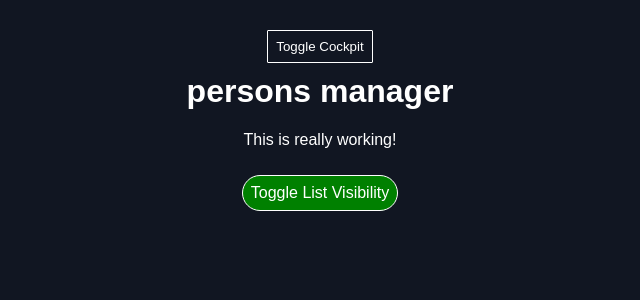
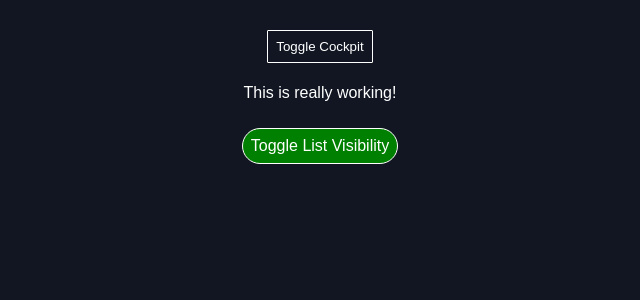
Before and after one commit to Mi-Ski/react-app, a React app: page / in a window 1280 px wide. Shown: the top 300 px of the page, without its empty margins (320-960 px from the left). Built offline with nearby package versions, Linux system fonts and the light colour scheme.

Commit message:
higher order components

```diff
--- a/src/components/Persons/Person/Person.js
+++ b/src/components/Persons/Person/Person.js
@@ -1,4 +1,5 @@
 import React, { Component } from "react";
+import Aux from "../../../hoc/Aux";
 import classes from "./Person.css";
 
 export default class Person extends Component {
@@ -7,6 +8,10 @@ export default class Person extends Component {
 
     // in class based components props are accesses with "this.props" since they're properties of the class
     return (
+      // react.createElement -> (type, [props], [...children])
+      // can use only one type, (h1, react component or jk)
+      // Aux can also be replaced with React.Fragment, which works by default
+      <Aux>
         <div className={classes.Person}>
           <p onClick={this.props.click}>
             I'm {this.props.name} and I'm {this.props.age} years old.{" "}
@@ -18,6 +23,7 @@ export default class Person extends Component {
             defaultValue={this.props.name}
           />
         </div>
+      </Aux>
     );
   }
 }
--- a/src/components/Persons/Persons.js
+++ b/src/components/Persons/Persons.js
@@ -44,7 +44,7 @@ export default class Persons extends PureComponent {
           click={() => this.props.clicked(index)}
           changed={(event) => this.props.changed(event, el.id)}
         />
-      );
-    });
+      )
+    })
   }
 }
--- a/src/containers/App.css
+++ b/src/containers/App.css
@@ -1,7 +1,12 @@
 *{
+  margin-top: 10px;
+}
+
+.App{
   text-align: center;
   margin-top: 10px;
 }
+
 
 button{
   background-color: rgba(0, 84, 105, 0);
--- a/src/containers/App.js
+++ b/src/containers/App.js
@@ -2,6 +2,8 @@ import React, { Component } from "react";
 import Persons from "../components/Persons/Persons";
 import Cockpit from "../components/Cockpit/Cockpit";
 import classes from "./App.css";
+import withClass from "../hoc/withClass"
+import Aux from "../hoc/Aux"
 
 class App extends Component {
   constructor(props) {
@@ -34,7 +36,7 @@ class App extends Component {
   }
 
   getSnapshotBeforeUpdate() {
-    return "haha";
+    return "[app.js] getSnapshotBeforeUpdate haha";
   }
 
   componentDidUpdate (prevProps, prevState, snapshot) {
@@ -82,33 +84,34 @@ class App extends Component {
     if (this.state.personsVisibility) {
       personsToRender = (
         <Persons
-          persons={this.state.persons}
-          clicked={this.deletePersonHandler}
+        persons={this.state.persons} clicked={this.deletePersonHandler}
           changed={this.nameChnagedHandler}
         />
       );
     }
 
     return (
-      <div className={classes.App}>
+       <Aux>
          <button onClick={
           () => {
             this.setState({cockpitShown: !this.state.cockpitShown})
           }
          }>Toggle Cockpit</button>
 
-        {this.state.cockpitShown ? (<Cockpit
+         { this.state.cockpitShown ?
+           (<Cockpit
              title={this.props.title}
              btnClasses={classes.Button}
              togglePersonsHandler={this.togglePersonsHandler}
              personsVisibility={this.state.personsVisibility}
              personsLength={this.state.persons.length}
-        ></Cockpit>) : null}
+           ></Cockpit>)
+          : null }
          {personsToRender}
-      </div>
+       </Aux>
     );
-  }
-}
+  };
+};
 
 // radium == a higher order component
-export default App;
+export default withClass(App, classes.App);
--- /dev/null
+++ b/src/hoc/Aux.js
@@ -0,0 +1,5 @@
+const aux = props => props.children;
+// props.children is a special property that only outputs whatever is between
+// the opening and closing tags of aux
+
+export default aux;
--- /dev/null
+++ b/src/hoc/withClass.js
@@ -0,0 +1,16 @@
+import React from 'react';
+
+// a function that returns a functional component. higher order component
+const withClass = (WrappedComponent, myClass) => {
+    return props => (
+        <div className={myClass}>
+            <WrappedComponent />
+        </div>
+    )
+}
+
+export default withClass;
+
+// curly braces {} nullify the arrow function's default return, must include the Return to return JSX
+
+// parnenthesis maintain the arrow funcitons default return, no need to vusually include the Return statement. Can only return one expression.
```
Lines whose indentation alone changed are shown as unchanged.
